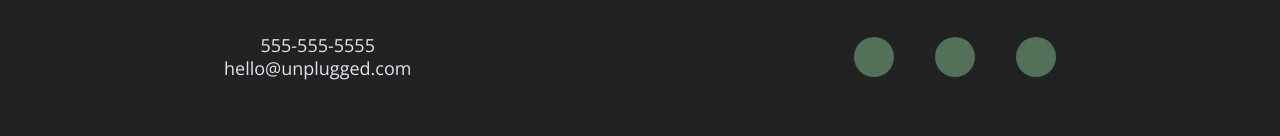
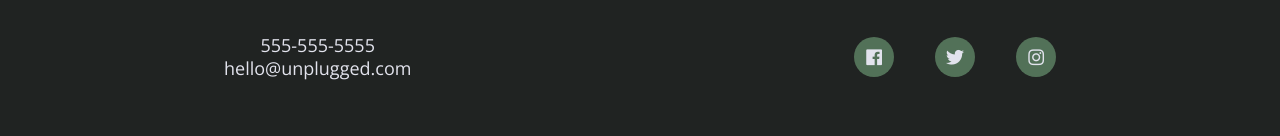
Before and after one commit to Maria-VSS/unplugged-retreat-website, a website: page faq/index.html in a window 1280 px wide. Shown: the part 854-990 px from the top of the page. Drawn offline with nearby package versions, Linux system fonts and the light colour scheme.

Commit message:
Added icons and styles to About and FAQ pages

```diff
--- a/faq/index.html
+++ b/faq/index.html
@@ -3,7 +3,7 @@
 
 <head>
   <meta charset="utf-8">
-  <title></title>
+  <title>Unplugged Retreat | FAQ</title>
   <meta name="description" content="">
   <meta name="viewport" content="width=device-width, initial-scale=1">
 
@@ -92,9 +92,9 @@
         <div class="social">
           <h4>Social</h4>
           <div class="social-icons">
-            <p><a href="https://www.facebook.com/" target="_blank"></a></p>
-            <p><a href="https://twitter.com/?lang=en-gb" target="_blank"></a></p>
-              <p><a href="https://www.instagram.com/" target="_blank"></a></p>
+            <p><a href="https://www.facebook.com/" target="_blank"><i class="fab fa-facebook"></i></a></p>
+            <p><a href="https://twitter.com/?lang=en-gb" target="_blank"><i class="fab fa-twitter"></i></a></p>
+              <p><a href="https://www.instagram.com/" target="_blank"><i class="fab fa-instagram"></i></a></p>
           </div>
         </div>
       </div> <!-- footer content ends -->
```
Also changed, not shown: about/index.html (+3 -3 lines).
